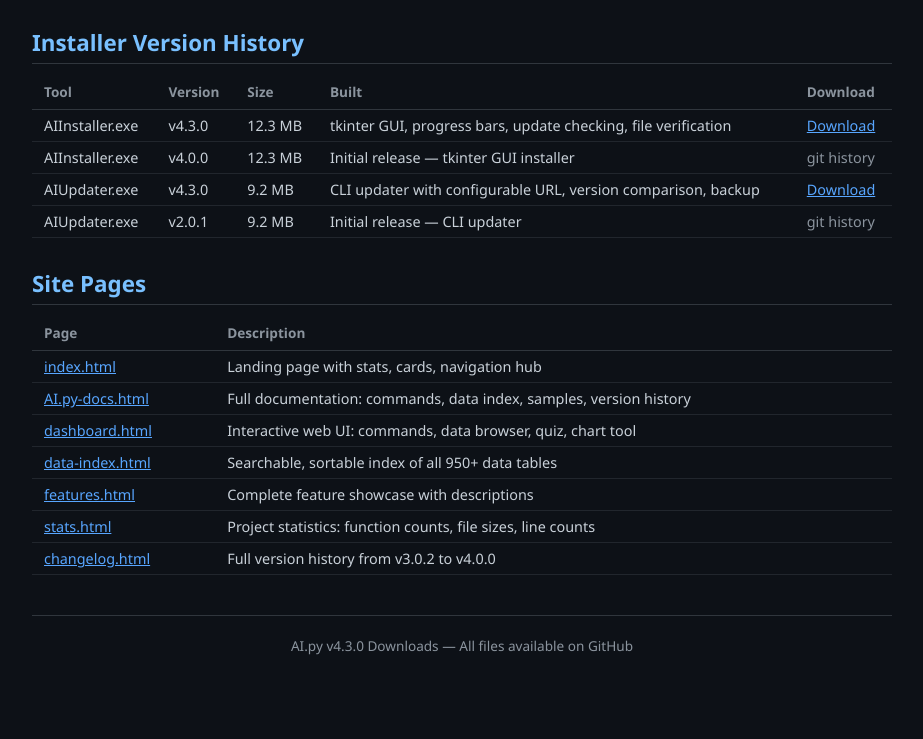
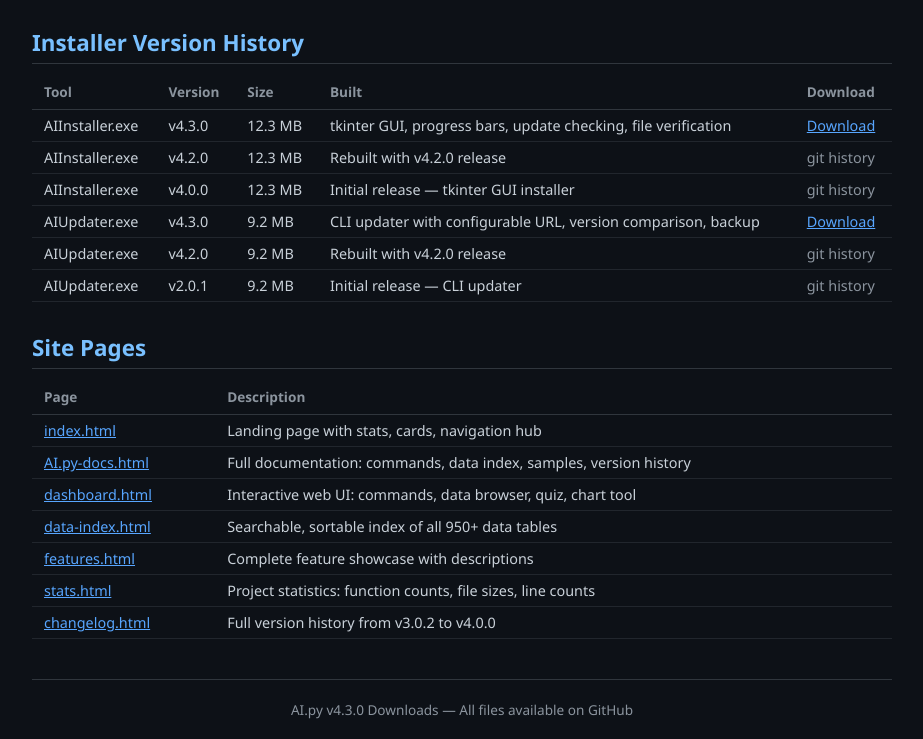
Before and after one commit to Voice659/AI-repo, a plain HTML site: page download.html in a window 1280 px wide. Shown: the part 1286-2025 px from the top of the page, without its empty margins (178-1101 px from the left). Before the commit the page ends 1961 px from the top, so only its background shows below. Drawn offline with Linux system fonts and the light colour scheme.

Commit message:
v4.3.0: fix .exe version history order and fill missing v4.2.0 entries

```diff
--- a/download.html
+++ b/download.html
@@ -110,8 +110,10 @@
 <table>
 <tr><th>Tool</th><th>Version</th><th>Size</th><th>Built</th><th>Download</th></tr>
 <tr><td>AIInstaller.exe</td><td>v4.3.0</td><td>12.3 MB</td><td>tkinter GUI, progress bars, update checking, file verification</td><td><a href="AIInstaller.exe" download style="color:#58a6ff;">Download</a></td></tr>
+<tr><td>AIInstaller.exe</td><td>v4.2.0</td><td>12.3 MB</td><td>Rebuilt with v4.2.0 release</td><td><span style="color:#8b949e;">git history</span></td></tr>
 <tr><td>AIInstaller.exe</td><td>v4.0.0</td><td>12.3 MB</td><td>Initial release — tkinter GUI installer</td><td><span style="color:#8b949e;">git history</span></td></tr>
 <tr><td>AIUpdater.exe</td><td>v4.3.0</td><td>9.2 MB</td><td>CLI updater with configurable URL, version comparison, backup</td><td><a href="AIUpdater.exe" download style="color:#58a6ff;">Download</a></td></tr>
+<tr><td>AIUpdater.exe</td><td>v4.2.0</td><td>9.2 MB</td><td>Rebuilt with v4.2.0 release</td><td><span style="color:#8b949e;">git history</span></td></tr>
 <tr><td>AIUpdater.exe</td><td>v2.0.1</td><td>9.2 MB</td><td>Initial release — CLI updater</td><td><span style="color:#8b949e;">git history</span></td></tr>
 </table>
 
```
